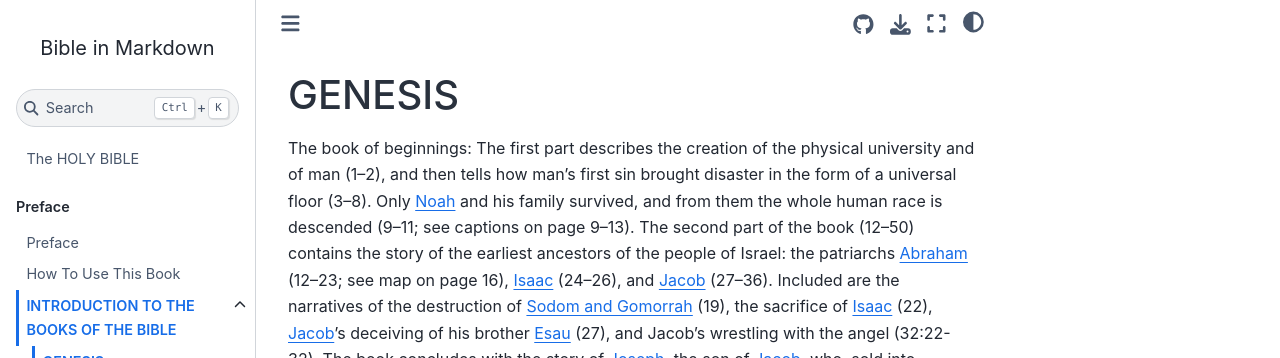
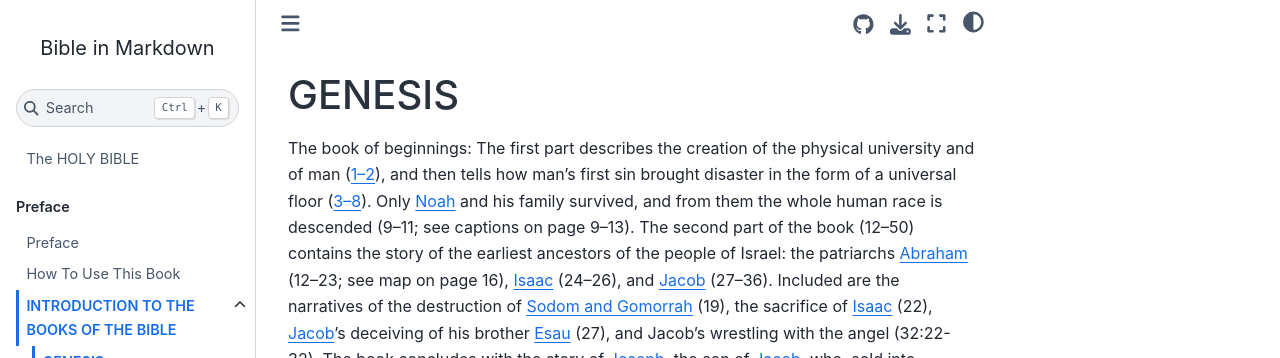
Before and after one commit to cheneuwo/Bible-in-Markdown, a Jupyter Book: the page built from docs/Intro/Genesis.md, in a window 1280 px wide. Shown: the top 358 px of the page. Built offline with Jupyter Book 1.0.4 settings and Sphinx 7.4.7 and the Sphinx Book theme 1.1.4, drawn with Linux system fonts in a browser that asks for light colours; part of the change alters nothing that is shown.

```diff
--- a/docs/Intro/Genesis.md
+++ b/docs/Intro/Genesis.md
@@ -1,3 +1,3 @@
 # GENESIS
 
-The book of beginnings: The first part describes the creation of the physical university and of man (1--2), and then tells how man's first sin brought disaster in the form of a universal floor (3--8). Only {ref}`Noah<WHO_Noah>` and his family survived, and from them the whole human race is descended (9--11; see captions on page 9--13). The second part of the book (12--50) contains the story of the earliest ancestors of the people of Israel: the patriarchs {ref}`Abraham<WHO_Abraham>` (12--23; see map on page 16), {ref}`Isaac<WHO_Isaac>` (24--26), and {ref}`Jacob<WHO_Jacob>` (27--36). Included are the narratives of the destruction of [Sodom and Gomorrah](https://en.wikipedia.org/wiki/Sodom_and_Gomorrah) (19), the sacrifice of {ref}`Isaac<WHO_Isaac>` (22), {ref}`Jacob<WHO_Jacob>`'s deceiving of his brother {ref}`Esau<WHO_Esau>` (27), and Jacob's wrestling with the angel (32:22-32). The book concludes with the story of {ref}`Joseph<WHO_Joseph>`, the son of {ref}`Jacob<WHO_Jacob>`, who, sold into bondage by his brothers, rose to power in Egypt and later used his power to save them (37--50; see caption on page 42).
+The book of beginnings: The first part describes the creation of the physical university and of man ({ref}`1--2<GENESIS_1>`), and then tells how man's first sin brought disaster in the form of a universal floor ({ref}`3--8<GENESIS_3>`). Only {ref}`Noah<WHO_Noah>` and his family survived, and from them the whole human race is descended (9--11; see captions on page 9--13). The second part of the book (12--50) contains the story of the earliest ancestors of the people of Israel: the patriarchs {ref}`Abraham<WHO_Abraham>` (12--23; see map on page 16), {ref}`Isaac<WHO_Isaac>` (24--26), and {ref}`Jacob<WHO_Jacob>` (27--36). Included are the narratives of the destruction of [Sodom and Gomorrah](https://en.wikipedia.org/wiki/Sodom_and_Gomorrah) (19), the sacrifice of {ref}`Isaac<WHO_Isaac>` (22), {ref}`Jacob<WHO_Jacob>`'s deceiving of his brother {ref}`Esau<WHO_Esau>` (27), and Jacob's wrestling with the angel (32:22-32). The book concludes with the story of {ref}`Joseph<WHO_Joseph>`, the son of {ref}`Jacob<WHO_Jacob>`, who, sold into bondage by his brothers, rose to power in Egypt and later used his power to save them (37--50; see caption on page 42).
```
